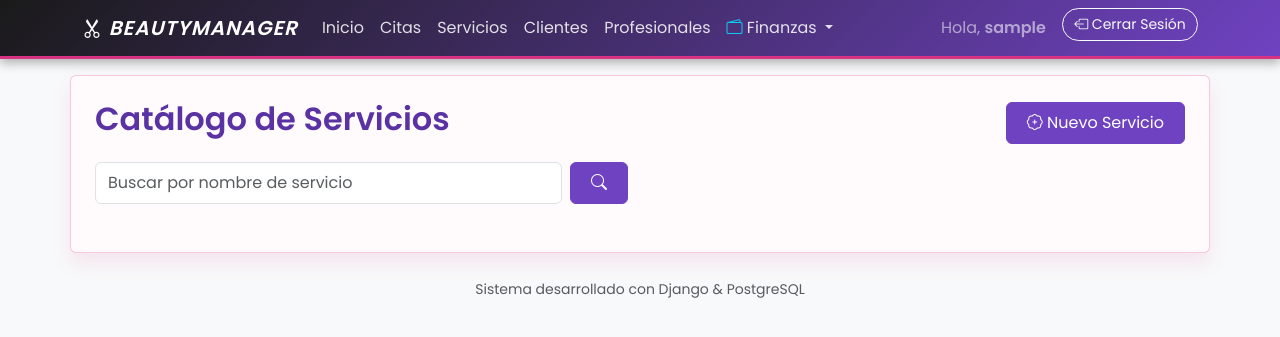
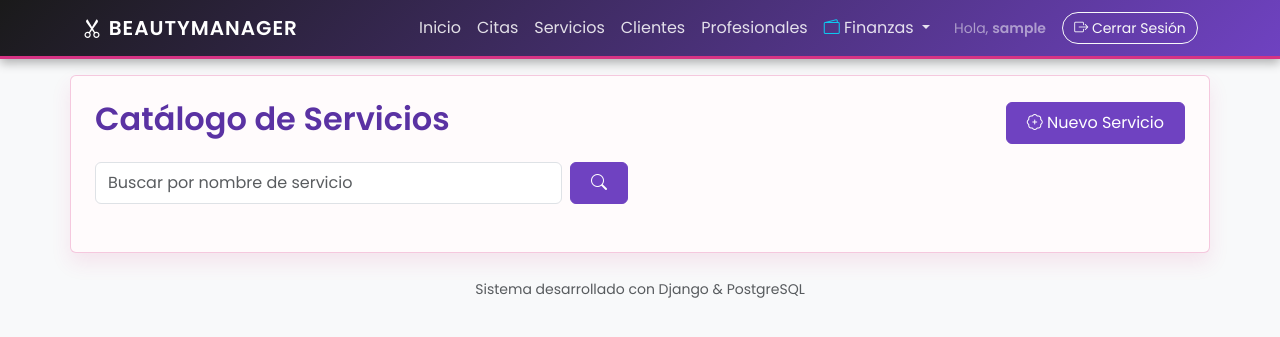
Before and after one commit to luisesse/beauty-manager, a Django app: page /servicios/ in a window 1280 px wide. Shown: the top 337 px of the page. Run offline with Django 5.2, Linux system fonts and the light colour scheme; the visitor is signed in with stand-in values (Sample User, id 1); data that the repository does not hold is empty; some libraries are stand-ins or nearby versions.

Commit message:
Fix: Navbar responsivo y variable duracion corregida

```diff
--- a/core/templates/core/base.html
+++ b/core/templates/core/base.html
@@ -27,22 +27,39 @@
 </head>
 <body class="bg-light">
 
+
        <nav class="navbar navbar-expand-lg navbar-dark sticky-top">
             <div class="container">
-            <a class="navbar-brand fw-bold fst-italic" href="{% url 'home' %}">
+                <a class="navbar-brand" href="{% url 'home' %}">
                     <i class="bi bi-scissors"></i> BeautyManager
                 </a>
 
-            {% if user.is_authenticated %}
-                <div class="navbar-nav me-auto">
+                <button class="navbar-toggler" type="button" data-bs-toggle="collapse" data-bs-target="#navbarNav">
+                    <span class="navbar-toggler-icon"></span>
+                </button>
+
+                <div class="collapse navbar-collapse" id="navbarNav">
+
+                    <ul class="navbar-nav ms-auto mb-2 mb-lg-0">
+                        <li class="nav-item">
                             <a class="nav-link" href="{% url 'home' %}">Inicio</a>
+                        </li>
+                        <li class="nav-item">
                             <a class="nav-link" href="{% url 'listado_citas' %}">Citas</a>
+                        </li>
+                        <li class="nav-item">
                             <a class="nav-link" href="{% url 'lista_servicios' %}">Servicios</a>
+                        </li>
+                        <li class="nav-item">
                             <a class="nav-link" href="{% url 'listado_clientes' %}">Clientes</a>
+                        </li>
+
+                        {% if user.is_staff %}
+                        <li class="nav-item">
                             <a class="nav-link" href="{% url 'listado_profesional' %}">Profesionales</a>
-                    {% if user.profesional %}
-                        <a class="nav-link" href="{% url 'mis_comisiones' %}"> <i class="bi bi-cash-coin"></i> Mis Ganancias</a>
+                        </li>
                         {% endif %}
+
                         {% if perms.core.view_gasto %}
                             <li class="nav-item dropdown">
                                 <a class="nav-link dropdown-toggle" href="#" role="button" data-bs-toggle="dropdown">
@@ -50,29 +67,35 @@
                                 </a>
                                 <ul class="dropdown-menu">
                                     <li><a class="dropdown-item" href="{% url 'lista_gastos' %}">Control de Gastos</a></li>
-                                <li><a class="dropdown-item" href="{% url 'reporte_caja' %}">Caja Diaria / Mensual</a></li>
                                     {% if perms.core.delete_gasto %}
                                         <li><hr class="dropdown-divider"></li>
-                                    <li><a class="dropdown-item" href="{% url 'liquidacion_comisiones' %}">
-                                        Liquidación Comisiones</a>
-                                    </li>
+                                        <li><a class="dropdown-item" href="{% url 'reporte_caja' %}">  Caja Diaria</a></li>
+                                        <li><a class="dropdown-item" href="{% url 'liquidacion_comisiones' %}"> Comisiones</a></li>
                                     {% endif %}
                                 </ul>
                             </li>
                         {% endif %}
 
-                </div>
-                <div class="navbar-nav ms-auto">
-                    <span class="navbar-text me-3">Hola, <strong>{{ user.username }}</strong></span>
+                        {% if user.profesional %}
+                            <li class="nav-item">
+                                 <a class="nav-link" href="{% url 'mis_comisiones' %}"> <i class="bi bi-cash-coin"></i> Mis Ganancias</a>
+                            </li>
+                        {% endif %}
+                    </ul>
 
-                    <form action="{% url 'logout' %}" method="post" class="d-inline">
+                    <div class="d-flex align-items-center ms-lg-3 mt-3 mt-lg-0">
+                        {% if user.is_authenticated %}
+                            <span class="text-white-50 me-3 small">Hola, <strong>{{ user.username }}</strong></span>
+                            <form action="{% url 'logout' %}" method="post">
                                 {% csrf_token %}
-                        <button type="submit" class="btn btn-sm btn-outline-light">
-                            <i class="bi bi-box-arrow-left"></i> Cerrar Sesión
+                                <button type="submit" class="btn btn-outline-light btn-sm">
+                                    <i class="bi bi-box-arrow-right"></i> Cerrar Sesión
                                 </button>
                             </form>
+                        {% endif %}
                     </div>
-            {% endif %}
+
+                </div>
             </div>
        </nav>
 
--- a/core/templates/core/lista_servicios.html
+++ b/core/templates/core/lista_servicios.html
@@ -47,7 +47,7 @@
                         </div>
 
                     <div class="mt-2"> <span class="badge bg-light text-dark border">
-                            ⏱️ {{ servicio.duracion }} min
+                            ⏱️ {{ duracion_minutos }} min
                         </span>
                     </div>
 
--- a/core/views.py
+++ b/core/views.py
@@ -89,7 +89,8 @@ def editar_servicio(request, id):
 
     contexto = {
         'form': form,
-        'titulo': 'Editar Servicio'
+        'titulo': 'Editar Servicio',
+        'url_cancelar': 'lista_servicios'
     }
 
     return render(request, 'core/form_servicio.html', contexto)
```
Lines whose indentation alone changed are shown as unchanged.
